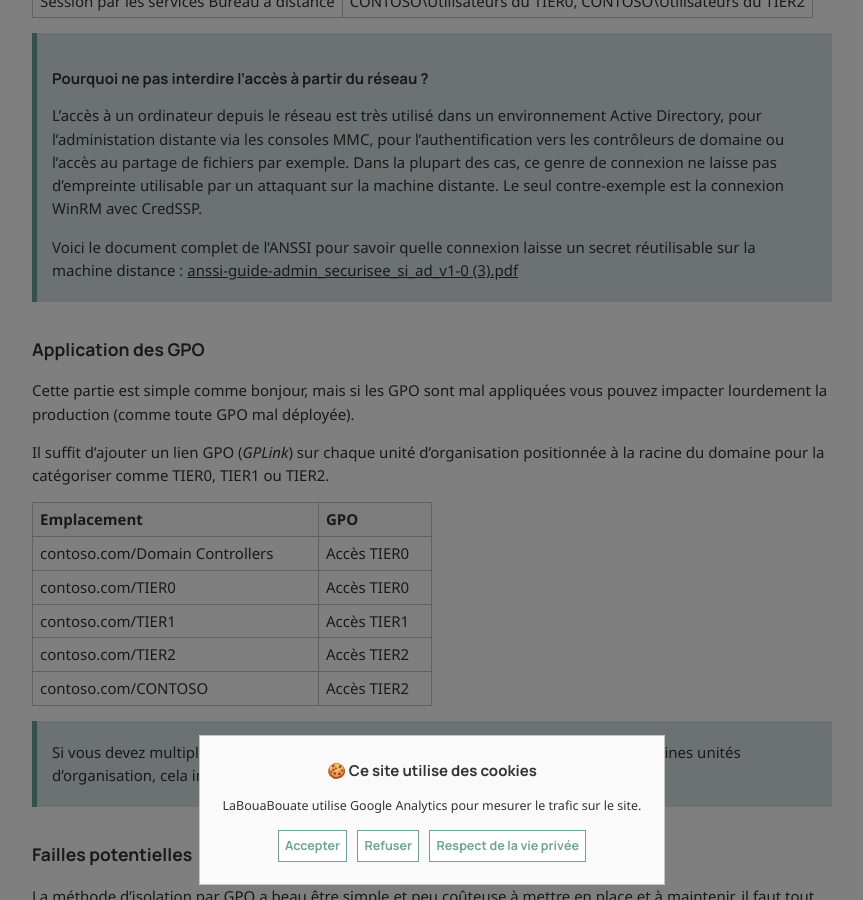
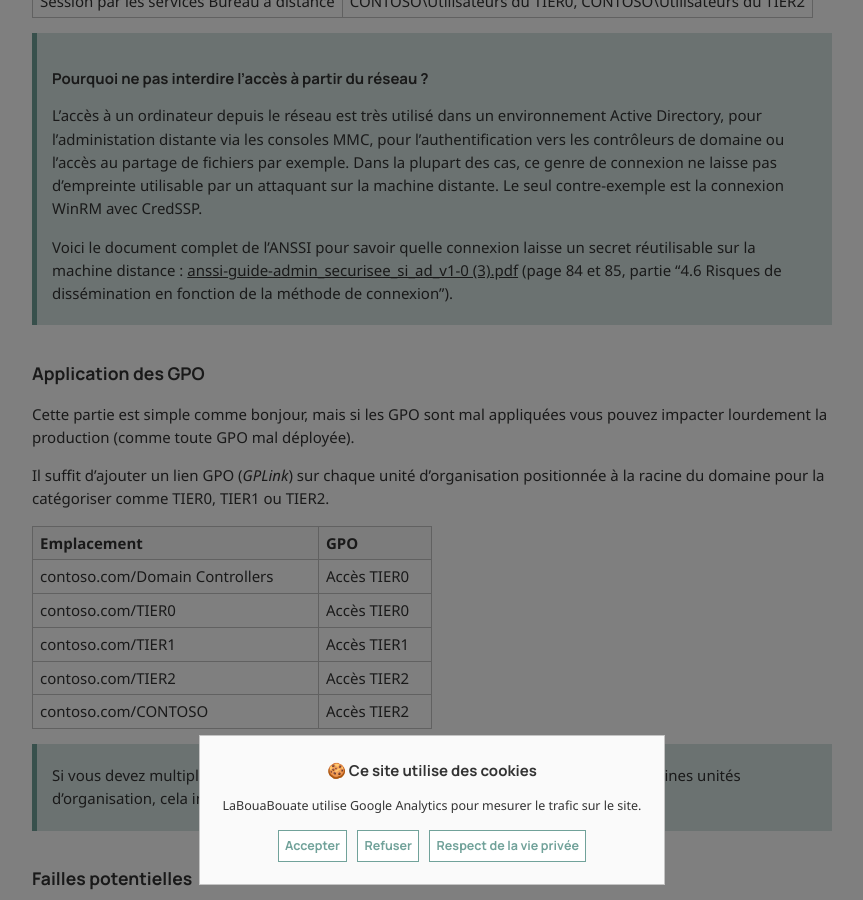
Before and after one commit to leobouard/leobouard.github.io, a Jekyll site: the page built from _posts/2024-11-01-tiering-model-005.md, in a window 1280 px wide and 900 px high, scrolled down 1554 px. Shown: the whole window, without its empty margins (208-1071 px from the left). Built offline with Jekyll 4.4.1, drawn with Linux system fonts in a browser that asks for light colours; nearby versions of some CDN libraries; some web fonts are replaced.

Commit message:
Update 2024-11-01-tiering-model-005.md

```diff
--- a/_posts/2024-11-01-tiering-model-005.md
+++ b/_posts/2024-11-01-tiering-model-005.md
@@ -60,7 +60,7 @@ Session par les services Bureau à distance | CONTOSO\Utilisateurs du TIER0, CON
 >
 > L'accès à un ordinateur depuis le réseau est très utilisé dans un environnement Active Directory, pour l'administation distante via les consoles MMC, pour l'authentification vers les contrôleurs de domaine ou l'accès au partage de fichiers par exemple. Dans la plupart des cas, ce genre de connexion ne laisse pas d'empreinte utilisable par un attaquant sur la machine distante. Le seul contre-exemple est la connexion WinRM avec CredSSP.
 >
-> Voici le document complet de l'ANSSI pour savoir quelle connexion laisse un secret réutilisable sur la machine distance : [anssi-guide-admin_securisee_si_ad_v1-0 (3).pdf](https://cyber.gouv.fr/sites/default/files/document/anssi-guide-admin_securisee_si_ad_v1-0%20%283%29.pdf)
+> Voici le document complet de l'ANSSI pour savoir quelle connexion laisse un secret réutilisable sur la machine distance : [anssi-guide-admin_securisee_si_ad_v1-0 (3).pdf](https://cyber.gouv.fr/sites/default/files/document/anssi-guide-admin_securisee_si_ad_v1-0%20%283%29.pdf) (page 84 et 85, partie "4.6 Risques de dissémination en fonction de la méthode de connexion").
 
 ### Application des GPO
 
```
